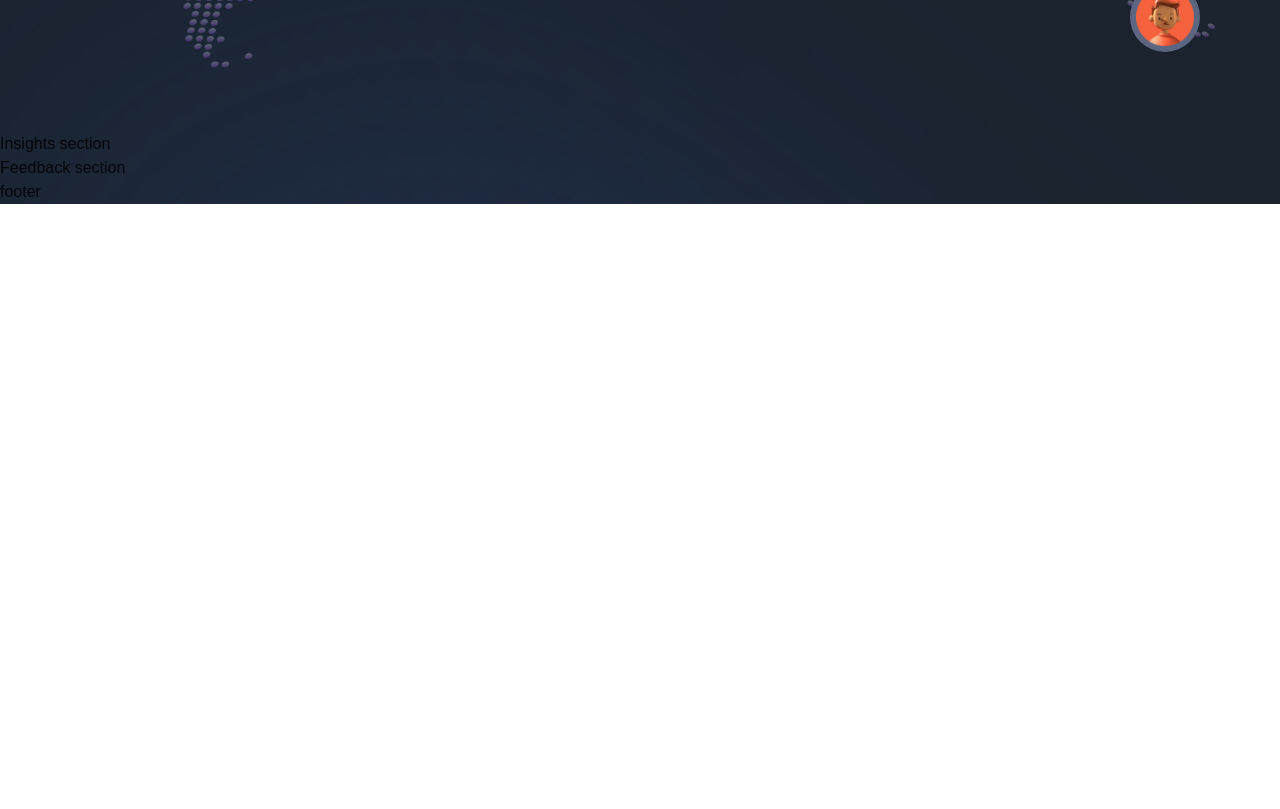
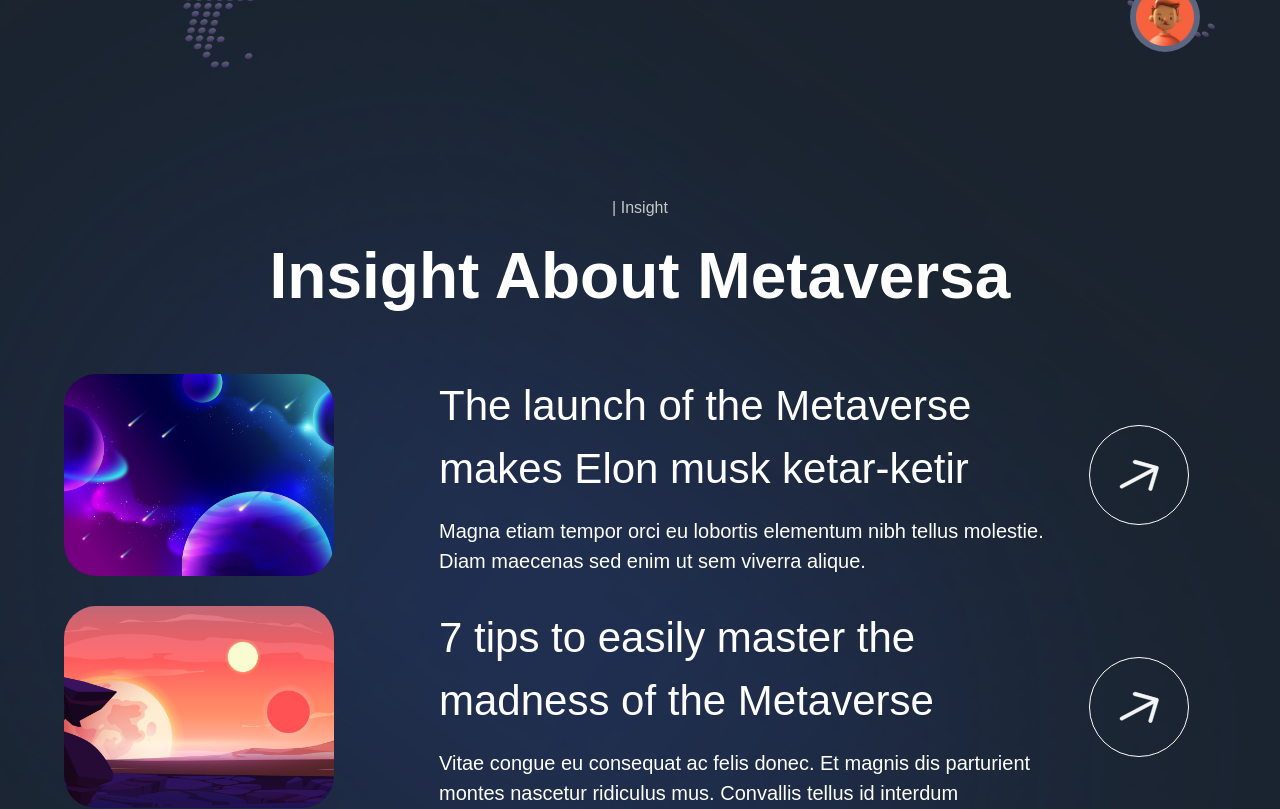
Before and after one commit to akinwumidi/metaversa, a Next.js app: page / in a window 1280 px wide. Shown: the part 5120-5929 px from the top of the page. Before the commit the page ends 5324 px from the top, so only its background shows below. Built offline with nearby package versions, Linux system fonts and the light colour scheme; a web font is replaced by a local one.

Commit message:
Complete insights sectionf or small and larger devices

```diff
--- a/components/InsightCard.jsx
+++ b/components/InsightCard.jsx
@@ -1,9 +1,22 @@
 'use client';
+import styles from '../styles';
+import { motion } from "framer-motion"
+import { fadeIn } from "../utils/motion"
 
-const InsightCard = () => (
-  <div>
-    Insight Card
-  </div>
+const InsightCard = ({ imgUrl, title, subtitle, index }) => (
+  <motion.div
+    variants={fadeIn('up', 'spring', index * 0.5, 1)} className='flex md:flex-row flex-col gap-4'
+  >
+    <img alt={`planet-${index}`} src={imgUrl} className='object-cover md:w-[270px] w-full rounded-[32px]' />
+    <div className="w-full flex justify-center items-center">
+      <div className="flex-1 md:ml-[62px] flex flex-col max-w-[650px]">
+        <h4 className='text-white font-normal lg:text-[42px] text-[26px]'>{title}</h4>
+        <p className='text-white font-normal lg:text-[20px] text-[14px] mt-[16px]'>{subtitle}</p>
+      </div>
+      <div className="lg:flex hidden items-center justify-center w-[100px] h-[100px] rounded-full bg-transparent border-[1px] border-white">
+        <img src="arrow.svg" alt="arrow" className="w-[40%] h-[40%] object-contain" /></div>
+    </div>
+  </motion.div>
 );
 
 export default InsightCard;
--- a/sections/Insights.jsx
+++ b/sections/Insights.jsx
@@ -1,8 +1,25 @@
 'use client';
+import styles from '../styles';
+import { motion } from 'framer-motion';
+import { TypingText, InsightCard, TitleText } from '../components';
+import { staggerContainer } from '../utils/motion';
+import { insights } from "../constants";
 
 const Insights = () => (
-  <section>
-    Insights section
+  <section className={`${styles.paddings} relative z-10`}>
+    <motion.div variants={staggerContainer} initial="hidden" whileInView="show" viewport={{ once: 'false', amount: 0.25 }} className={`${styles.innerWidth} mx-auto flex flex-col`}>
+
+      <TypingText tittle="| Insight" textStyles="text-center" />
+      <TitleText tittle="Insight About Metaversa" textStyles="text-center" />
+      <div className="mt-[50px] flex flex-col gap-[30px]">
+        {
+          insights.map((insight, index) => (
+            <InsightCard kety={`insight-${index}`} {...insight} index={index + 1} />
+          ))
+        }
+      </div>
+
+    </motion.div>
   </section>
 );
 
```
